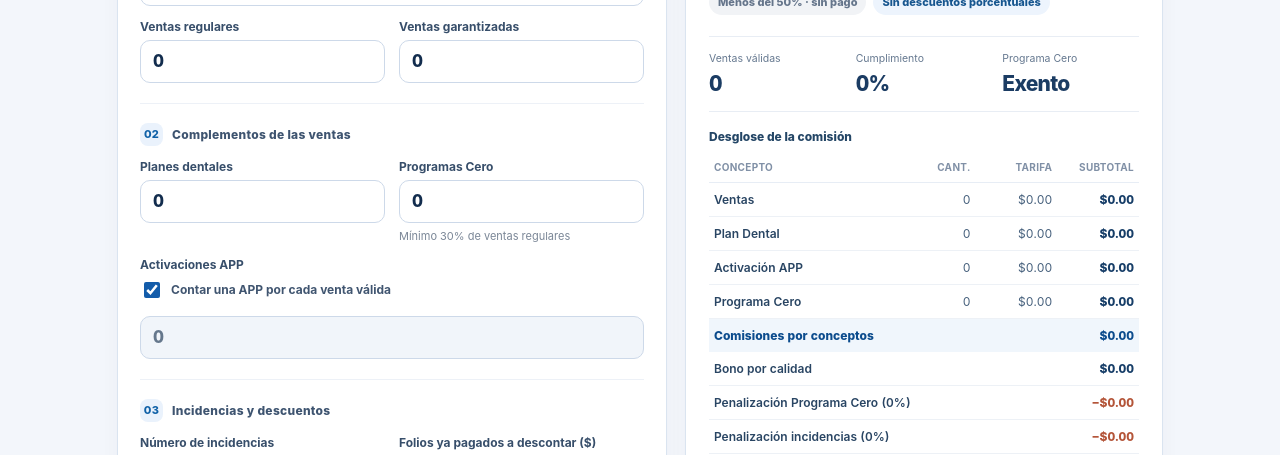
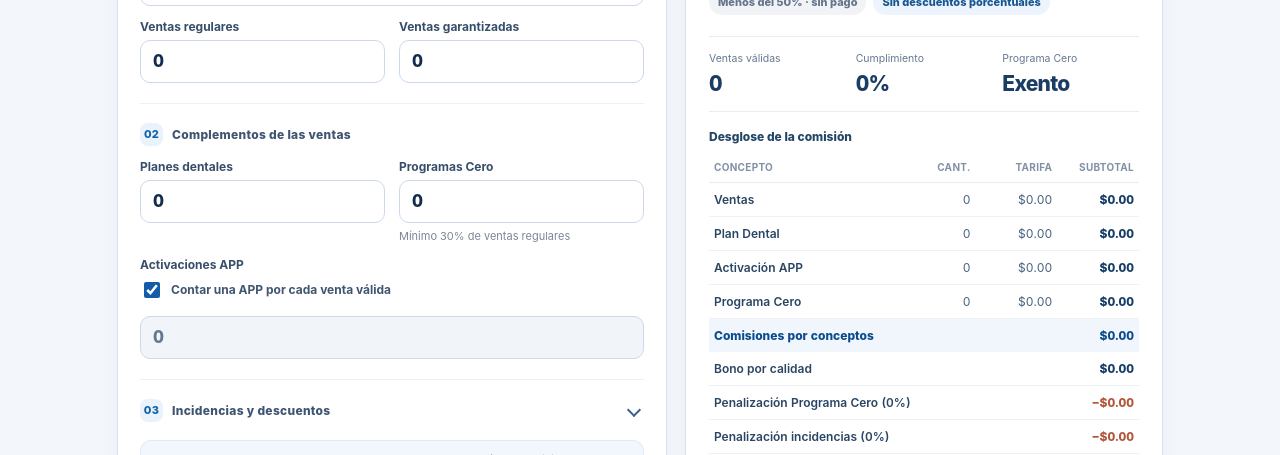
Before and after one commit to marc-jefaturamerida/simuladordecomisiones, a plain HTML site: page index.html in a window 1280 px wide. Shown: the part 345-800 px from the top of the page. Drawn offline with Linux system fonts and the light colour scheme.

Commit message:
Update index.html

```diff
--- a/index.html
+++ b/index.html
@@ -25,6 +25,12 @@
   .form-group+.form-group{border-top:1px solid #edf1f7;padding-top:19px;margin-top:20px}
   .group-title{display:flex;align-items:center;gap:9px;font-weight:800;font-size:12px;color:#3e5470;letter-spacing:.025em;margin-bottom:13px}
   .bubble{background:#eaf2fc;color:#1162a8;border-radius:8px;width:23px;height:23px;display:inline-flex;align-items:center;justify-content:center;font-size:11px}
+  .collapsible-group > summary.group-title{cursor:pointer;list-style:none;margin-bottom:0}
+  .collapsible-group > summary.group-title::-webkit-details-marker{display:none}
+  .collapsible-group > summary.group-title::after{content:"";width:8px;height:8px;border-right:2px solid #38618c;border-bottom:2px solid #38618c;transform:rotate(45deg);margin-left:auto;margin-right:5px;transition:transform .15s}
+  .collapsible-group[open] > summary.group-title{margin-bottom:13px}
+  .collapsible-group[open] > summary.group-title::after{transform:rotate(225deg)}
+  .collapsible-group > summary.group-title:focus-visible{outline:2px solid #1d70bb;outline-offset:5px;border-radius:4px}
   .fields{display:grid;grid-template-columns:repeat(2,minmax(0,1fr));gap:13px 14px}
   .field{display:flex;flex-direction:column;gap:6px;min-width:0}
   .field.full{grid-column:1/-1}
@@ -115,13 +121,13 @@
             </div>
           </div>
         </div>
-        <div class="form-group">
-          <div class="group-title"><span class="bubble">03</span> Incidencias y descuentos</div>
+        <details class="form-group collapsible-group">
+          <summary class="group-title"><span class="bubble">03</span> Incidencias y descuentos</summary>
           <div class="fields">
             <div class="field"><label for="inc">Número de incidencias</label><input id="inc" type="number" min="0" step="1" value="0" inputmode="numeric"><span class="help">1: sin bono · 2: −10% · 3: −20% · 4+: −30%</span></div>
             <div class="field"><label for="recover">Folios ya pagados a descontar ($)</label><input id="recover" type="number" min="0" step="0.01" value="0" inputmode="decimal"><span class="help">Se descuenta al final; permite saldo negativo</span></div>
           </div>
-        </div>
+        </details>
         <p class="note"><strong>Importante:</strong> captura solamente ventas y complementos que sí son comisionables. Excluye los folios con incidencia, cancelados, incompletos o rechazados antes de ingresar las cantidades. El campo «incidencias» controla el bono y los descuentos adicionales; no descuenta folios automáticamente.</p>
       </div>
     </section>
```
